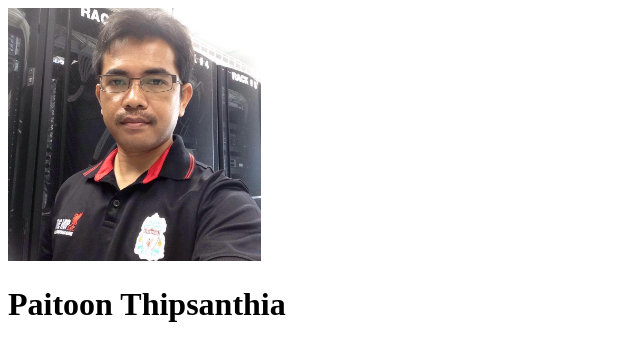
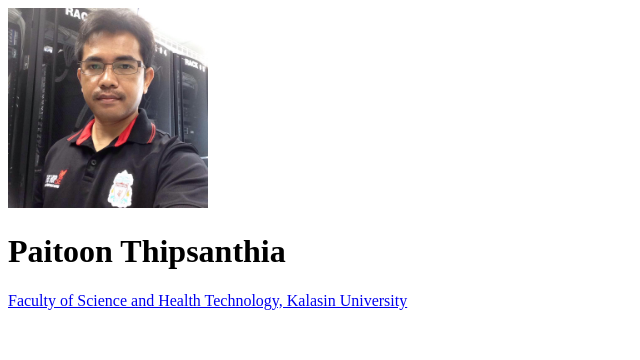
Before and after one commit to bombomstory/FullStackDev4Teacher, a plain HTML site: page index.html in a window 1280 px wide. Shown: the whole page, without its empty margins (0-640 px from the left). Drawn offline with Linux system fonts and the light colour scheme.

Commit message:
เพิ่มลิงค์หน่วยงาน

```diff
--- a/index.html
+++ b/index.html
@@ -6,7 +6,8 @@
     <title>ดร.ไพฑูรย์ ทิพย์สันเทียะ</title>
 </head>
 <body>
-    <img src="Paitoon_Profile.jpg" alt="Paitoon Thipsanthia" style="width: 20%; height: auto;">
+    <img src="Paitoon_Profile.jpg" alt="Paitoon Thipsanthia" style="width: 200px; height: auto;">
     <h1>Paitoon Thipsanthia</h1>
+    <a href="้https://sht.ksu.ac.th">Faculty of Science and Health Technology, Kalasin University</a>
 </body>
 </html>
```
